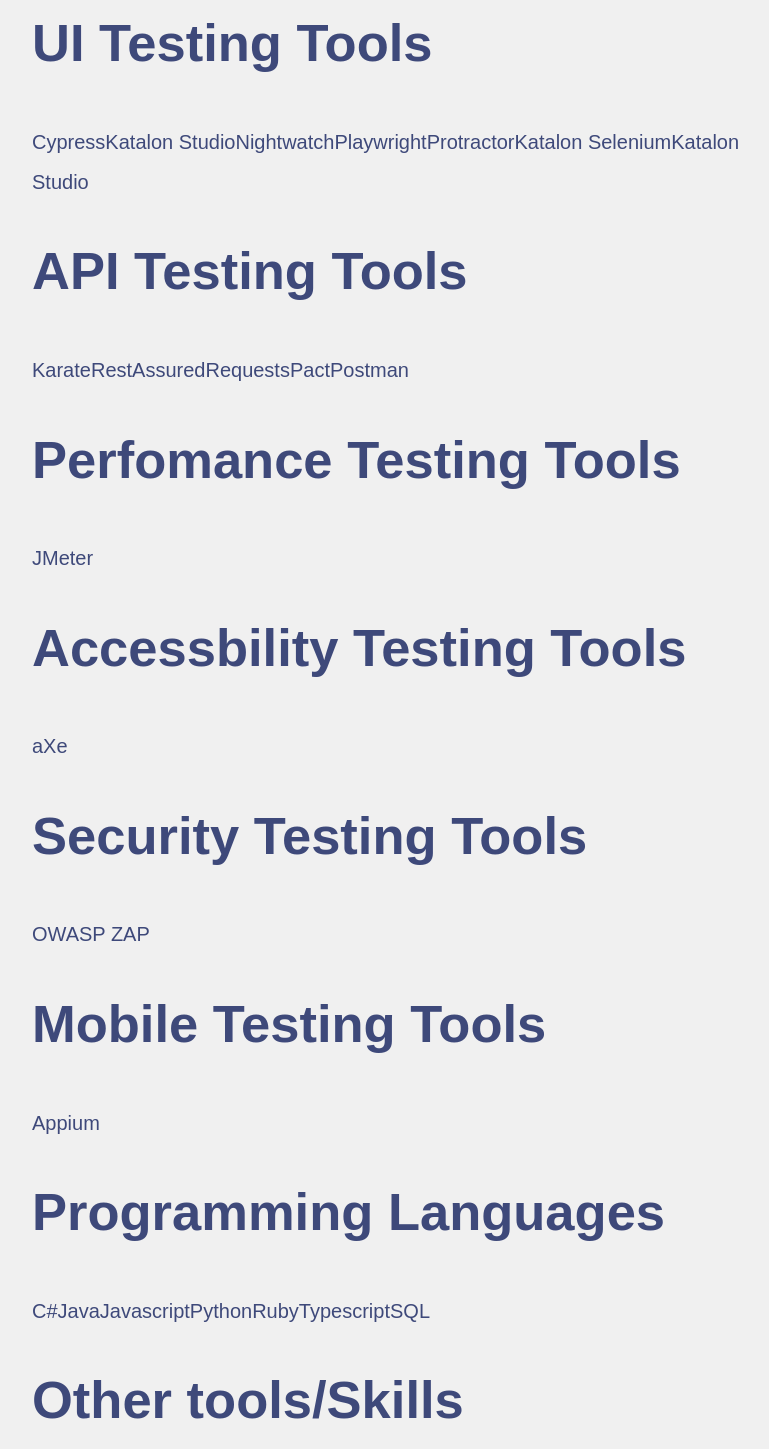
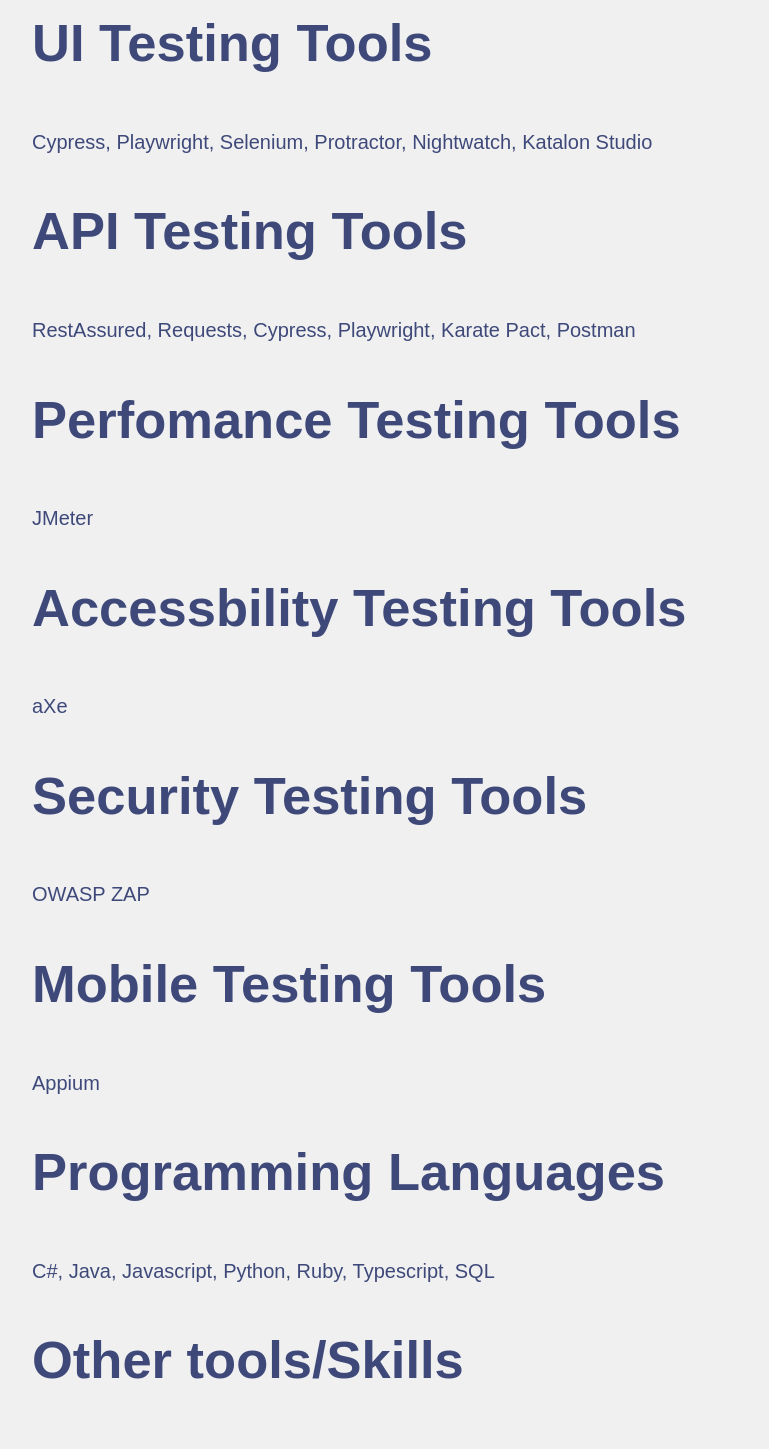
Before and after one commit to automation-andy101/my-qa-portfolio-app, a React (Create React App) app: page / in a window 1280 px wide. Shown: the part 1040-2489 px from the top of the page, without its empty margins (244-1013 px from the left). Built offline with nearby package versions, Linux system fonts and the light colour scheme.

Commit message:
Added all my personal test framework projects

```diff
--- a/src/pages/Home.js
+++ b/src/pages/Home.js
@@ -26,22 +26,11 @@
             <ol className='list'>
                 <li className='item'>
                     <h2>UI Testing Tools</h2>
-                    <span>Cypress</span>
-                    <span>Katalon Studio</span>
-                    <span>Nightwatch</span>
-                    <span>Playwright</span>
-                    <span>Protractor</span>
-                    <span>Katalon </span>
-                    <span>Selenium</span>
-                    <span>Katalon Studio</span>
+                    <span>Cypress, Playwright, Selenium, Protractor, Nightwatch, Katalon Studio</span>
                 </li>
                 <li className='item'>
                     <h2>API Testing Tools</h2>
-                    <span>Karate</span>
-                    <span>RestAssured</span>
-                    <span>Requests</span>
-                    <span>Pact</span>
-                    <span>Postman</span>
+                    <span>RestAssured, Requests, Cypress, Playwright, Karate Pact, Postman</span>
                 </li>
                 <li className='item'>
                     <h2>Perfomance Testing Tools</h2>
@@ -61,23 +50,11 @@
                 </li>
                 <li className='item'>
                     <h2>Programming Languages</h2>
-                    <span>C#</span>
-                    <span>Java</span>
-                    <span>Javascript</span>
-                    <span>Python</span>
-                    <span>Ruby</span>
-                    <span>Typescript</span>
-                    <span>SQL</span>
+                    <span>C#, Java, Javascript, Python, Ruby, Typescript, SQL</span>
                 </li>
                 <li className='item'>
                     <h2>Other tools/Skills</h2>
-                    <span>Basic Linux Commands</span>
-                    <span>Cucumber BDD</span>
-                    <span>Jenkins</span>
-                    <span></span>
-                    <span></span>
-                    <span></span>
-                    <span></span>
+                    <span>Basic Linux Commands, Cucumber BDD, Jenkins</span>
                 </li>
             </ol>
         </div>
```
